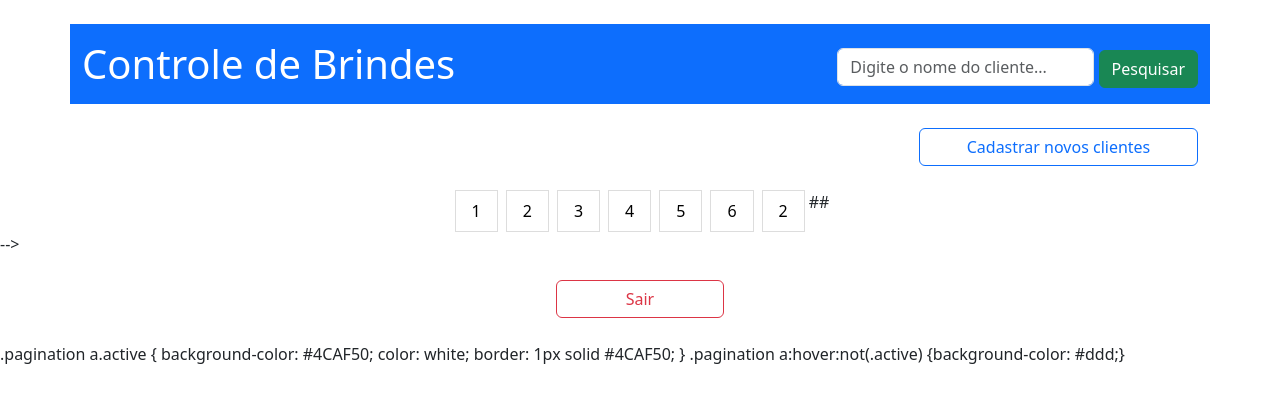
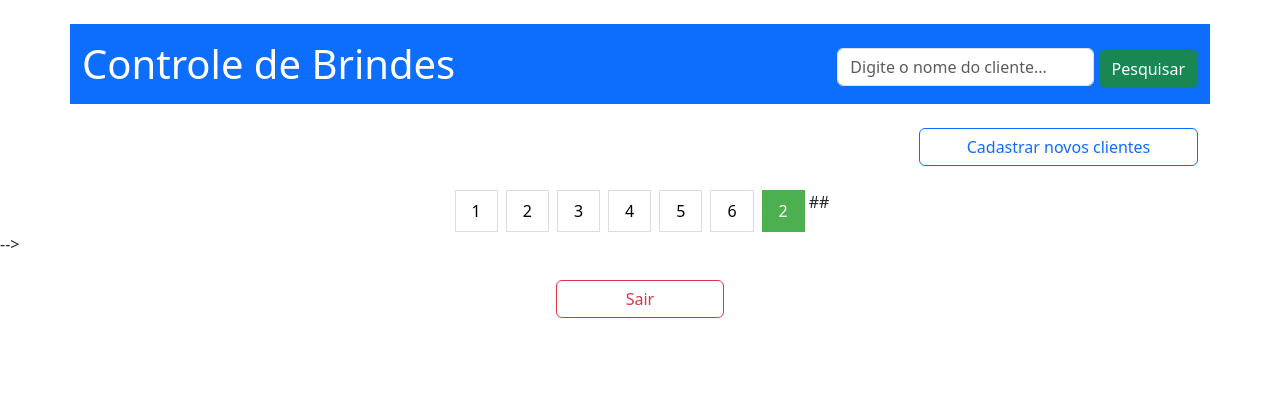
Before and after one commit to PedroFilhoEng/Python, a Django app: page / in a window 1280 px wide. Shown: the top 403 px of the page. Run offline with Django 4.2, Linux system fonts and the light colour scheme.

Commit message:
Primeiro Upload DB2

```diff
--- a/app/templates/index.html
+++ b/app/templates/index.html
@@ -25,6 +25,13 @@
               border: 1px solid #ddd;
               margin: 0 4px;
             }
+            .pagination a.active {
+              background-color: #4CAF50;
+              color: white;
+              border: 1px solid #4CAF50;
+            }
+
+            .pagination a:hover:not(.active) {background-color: #ddd;}
 
 
             </style>
@@ -88,13 +95,7 @@
         <script src="https://cdn.jsdelivr.net/npm/bootstrap@5.3.0-alpha3/dist/js/bootstrap.bundle.min.js" integrity="sha384-ENjdO4Dr2bkBIFxQpeoTz1HIcje39Wm4jDKdf19U8gI4ddQ3GYNS7NTKfAdVQSZe" crossorigin="anonymous"></script>
         <script src="https://cdn.jsdelivr.net/npm/flatpickr"></script>
 
-            .pagination a.active {
-              background-color: #4CAF50;
-              color: white;
-              border: 1px solid #4CAF50;
-            }
 
-            .pagination a:hover:not(.active) {background-color: #ddd;}
 
 
      </body>
```
